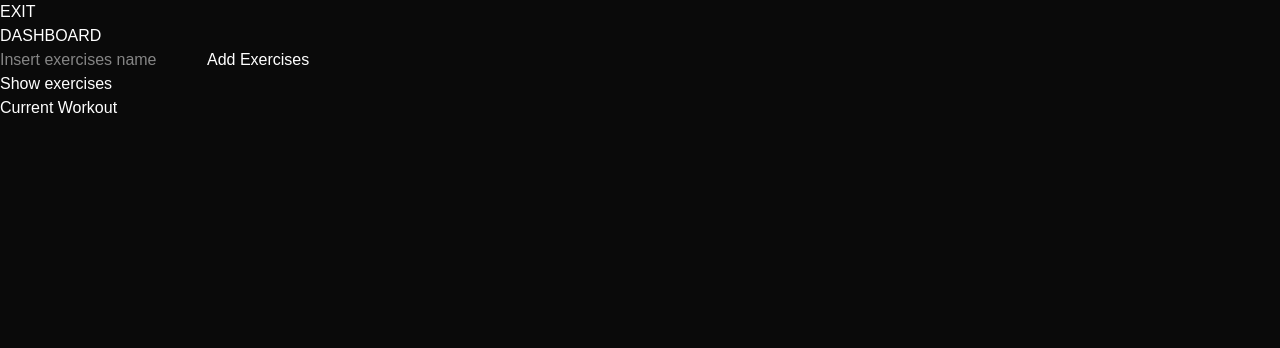
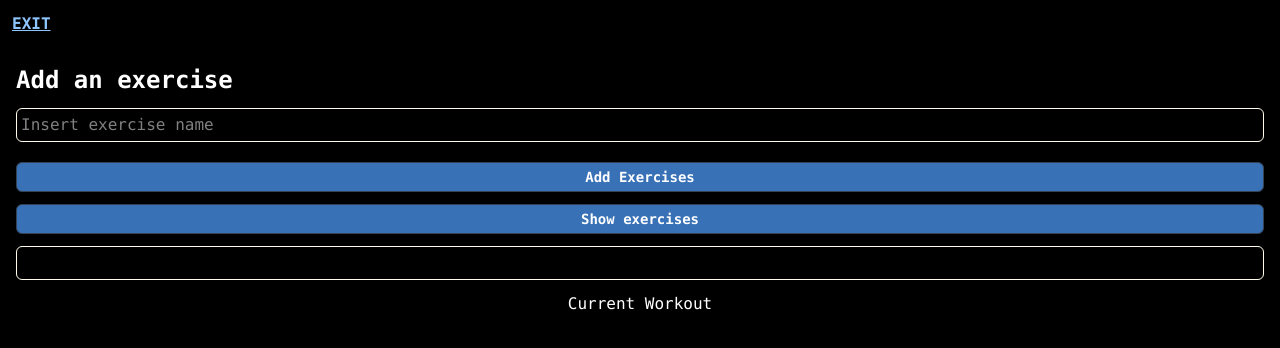
Before and after one commit to clydexmarty09/workout-tracker, a Next.js app: page /front-page in a window 1280 px wide. Shown: the top 348 px of the page. Built offline with nearby package versions, Linux system fonts and the light colour scheme.

Commit message:
added frontpage styling

```diff
--- a/app/front-page/page.tsx
+++ b/app/front-page/page.tsx
@@ -124,33 +124,46 @@ export default function FrontPage() {
         );
     }
 
+    function closeExercises() {
+        setExercises([]);
+    }
+
     return (
 
-        <main>
-            <button type="button" onClick={handleLogout}> EXIT </button>
-            <h1> DASHBOARD </h1>
-            <form>
+        <main className="bg-black">
+             <button className="underline text-blue-300 text-left font-semibold p-3" type="button" onClick={handleLogout}> EXIT </button>
+
+        <div className="main-page">
+
+            <h1 className="text-left text-2xl font-bold"> Add an exercise </h1>
+
+            <form className="flex flex-col gap-5">
                 <input
+                className="border border-amber-50 rounded-md p-1 w-full"
                 value={exerciseName}
                 onChange={(e) => setExerciseName(e.target.value)}
-                placeholder="Insert exercises name"
+                placeholder="Insert exercise name"
                 type="text"
                 />
 
-                <button type="button" onClick={handleAddExercise}> Add Exercises </button>
+                <button className="btn w-full" type="button" onClick={handleAddExercise}> Add Exercises </button>
             </form>
 
-            <div>
-                <button type="button" onClick={fetchExercises}> Show exercises</button>
+            <button className="btn w-full" type="button" onClick={fetchExercises}> Show exercises</button>
+            <div className="exercises-card">
+
 
                 { loading && <p> Loading ... </p>}
                 { error && <p> { error} </p>}
                 { exercises.map((e)=> (
-                    <div key={e.id}>
-                        <p> {e.name} </p>
-                        <button type="button" onClick={()=>  addToWorkout(e)}> Add to workout </button>
+                    <div className="flex gap-3" key={e.id}>
+                        <p className="flex-1"> {e.name} </p>
+                        <button className="btn-3" type="button" onClick={()=>  addToWorkout(e)}> [Add] </button>
                     </div>
                 ))}
+
+
+                {/* <button className="btn-2 w-55" onClick={closeExercises}> Close </button> */}
 
             </div>
 
@@ -163,6 +176,9 @@ export default function FrontPage() {
                     </div>
                 ))}
             </div>
+
+        </div>
+
         </main>
     )
 }
--- a/app/globals.css
+++ b/app/globals.css
@@ -17,8 +17,24 @@
     @apply font-semibold text-center bg-blue-400/70 text-sm w-full p-1 border rounded-md border-gray-700;
   }
 
+  .btn-2 {
+    @apply font-semibold text-center bg-red-400 text-sm w-full p-1 border rounded-md border-gray-700;
+  }
+
+  .btn-3 {
+    @apply text-xs font-semibold text-right p-1 border rounded-md border-gray-700;
+  }
+
   .input {
     @apply p-1 border border-gray-500 rounded-md w-full;
+  }
+
+  .main-page {
+    @apply text-center p-4 min-h-dvh flex flex-col gap-3 bg-black
+  }
+
+  .exercises-card {
+    @apply flex gap-2 flex-col text-left border border-amber-50 p-4 rounded-md
   }
 }
 
@@ -32,5 +48,5 @@
 body {
   background: var(--background);
   color: var(--foreground);
-  font-family: Arial, Helvetica, sans-serif;
+  font-family: Lucida Console, 'Courier New', Courier, monospace;
 }
```
